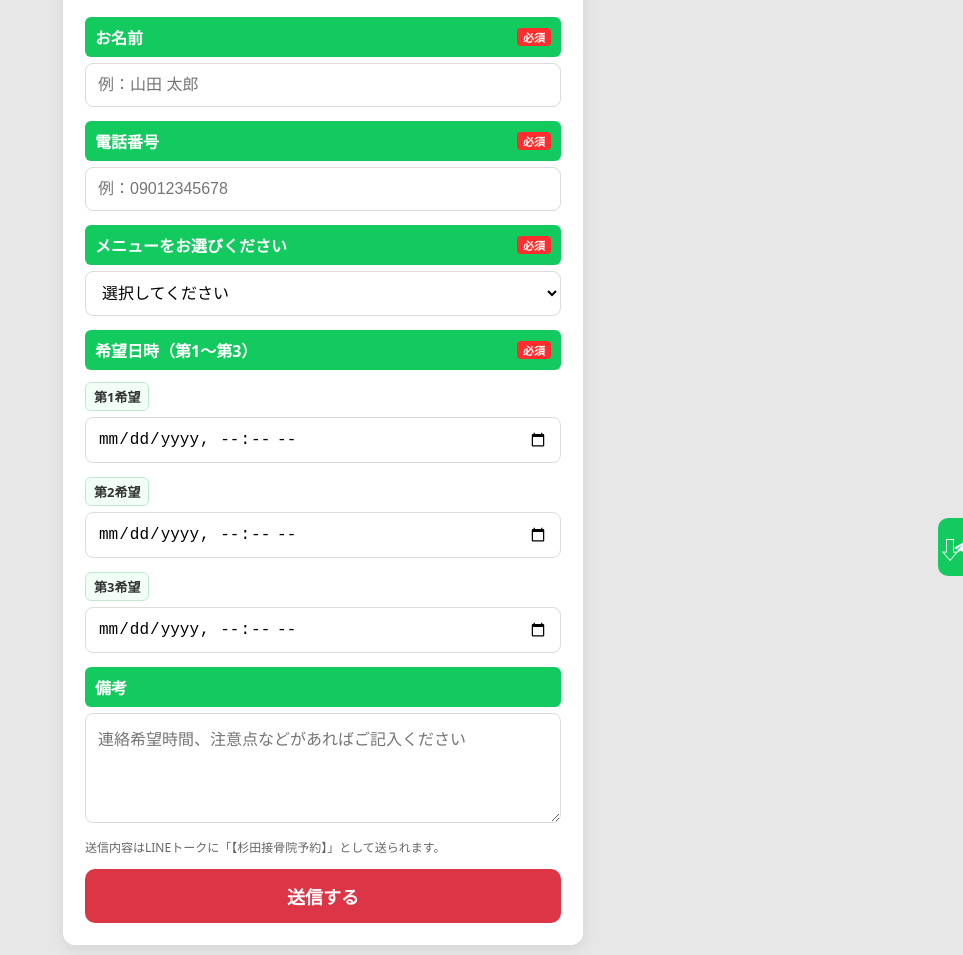
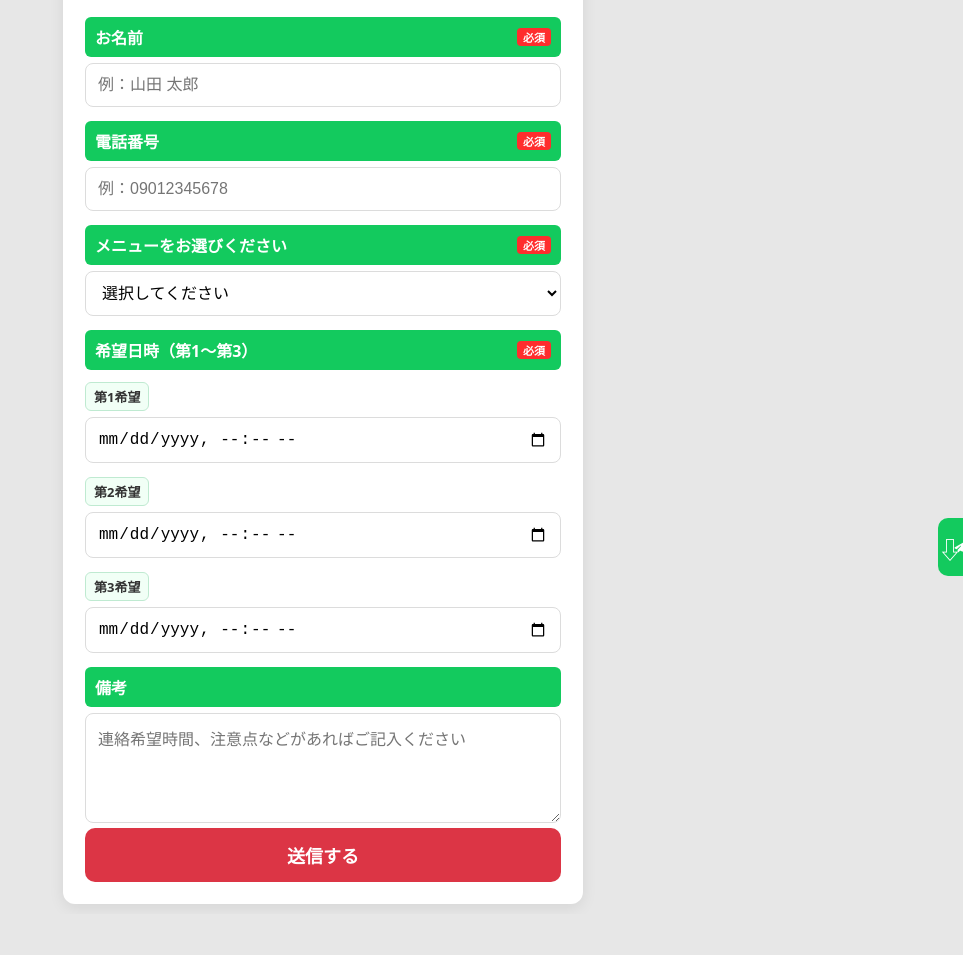
Before and after one commit to KMRa7/SugitaOrthopedicClinic, a plain HTML site: page index.html in a window 1280 px wide. Shown: the part 93-1048 px from the top of the page, without its empty margins (317-1280 px from the left). After the commit the page ends 1007 px from the top, so only its background shows below. Drawn offline with Linux system fonts and the light colour scheme.

Commit message:
Update index.html

```diff
--- a/index.html
+++ b/index.html
@@ -105,7 +105,6 @@
     <div class="label">備考</div>
     <textarea id="note" placeholder="連絡希望時間、注意点などがあればご記入ください"></textarea>
 
-    <p class="note">送信内容はLINEトークに「【杉田接骨院予約】」として送られます。</p>
     <button id="section-submit" class="submit" onclick="submitForm()">送信する</button>
   </div>
 
```
